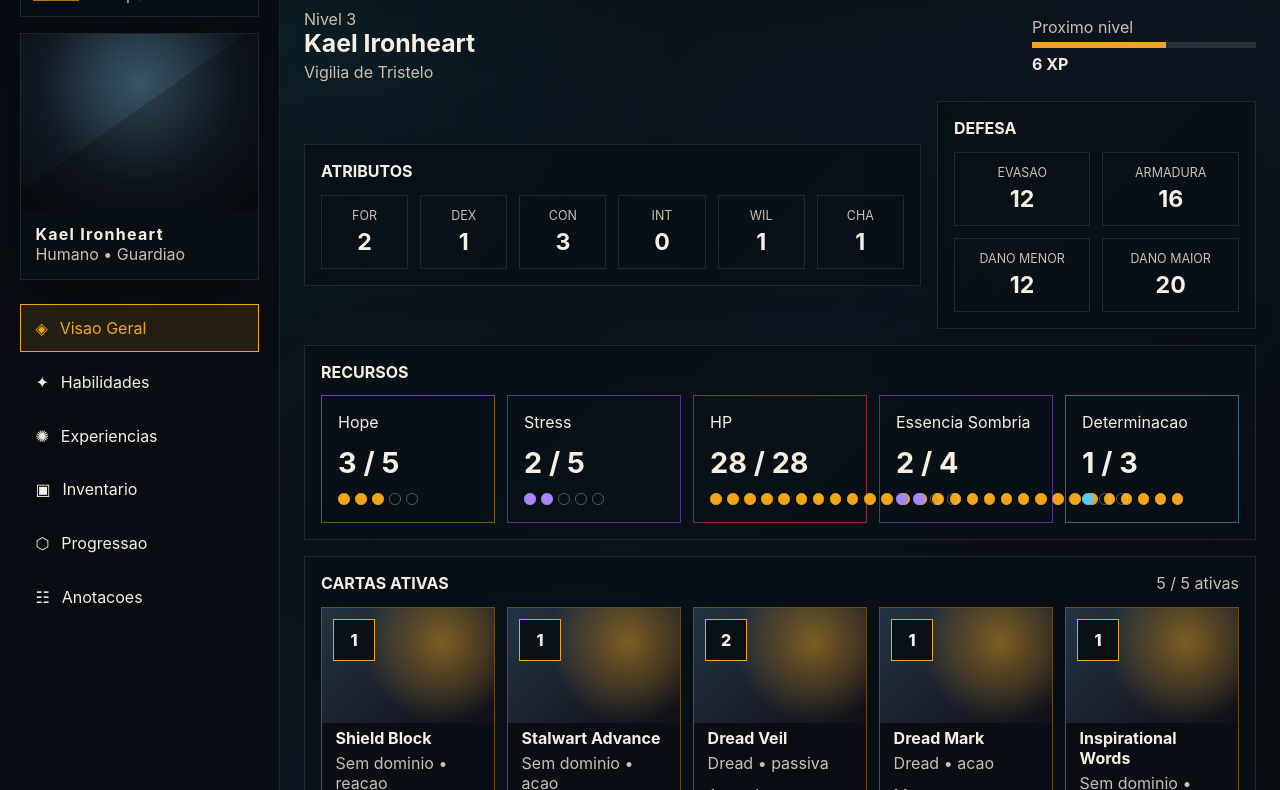
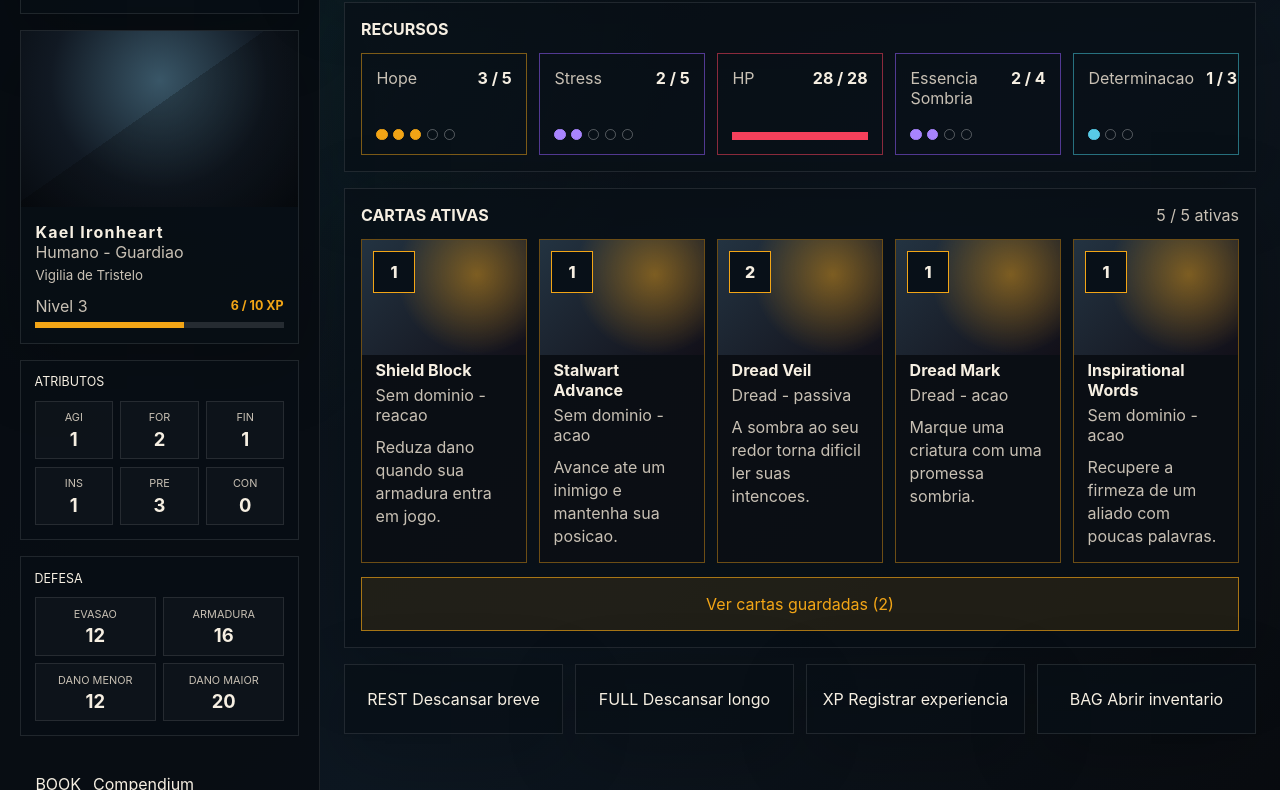
Before and after one commit to thmod-on/SoulForge, a website built with Vite: page index.html in a window 1280 px wide. Shown: the part 89-879 px from the top of the page. Built offline with nearby package versions, Linux system fonts and the light colour scheme.

Commit message:
feat: refine character overview layout

```diff
--- a/src/content/installedPacks.ts
+++ b/src/content/installedPacks.ts
@@ -3,7 +3,9 @@ import dread from "../../packs/demo/domains/domain.dread.json";
 import dreadMark from "../../packs/demo/cards/card.dread-mark.json";
 import dreadVeil from "../../packs/demo/cards/card.dread-veil.json";
 import inspirationalWords from "../../packs/demo/cards/card.inspirational-words.json";
+import lastStand from "../../packs/demo/cards/card.last-stand.json";
 import shieldBlock from "../../packs/demo/cards/card.shield-block.json";
+import shadowBargain from "../../packs/demo/cards/card.shadow-bargain.json";
 import stalwartAdvance from "../../packs/demo/cards/card.stalwart-advance.json";
 import gold from "../../packs/demo/items/item.gold.json";
 import healingPotion from "../../packs/demo/items/item.healing-potion.json";
@@ -23,7 +25,9 @@ export const catalog = createCatalog([manifest as PackManifest], [
   stalwartAdvance,
   dreadVeil,
   dreadMark,
+  shadowBargain,
   inspirationalWords,
+  lastStand,
   longSword,
   steelShield,
   leatherArmor,
--- a/src/domain/demoCharacter.ts
+++ b/src/domain/demoCharacter.ts
@@ -13,12 +13,12 @@ export const demoCharacter: Character = {
     quote: "Protejo para que outros possam ter um amanha."
   },
   attributes: [
+    { id: "dex", label: "AGI", value: 1 },
     { id: "for", label: "FOR", value: 2 },
-    { id: "dex", label: "DEX", value: 1 },
-    { id: "con", label: "CON", value: 3 },
-    { id: "int", label: "INT", value: 0 },
-    { id: "wil", label: "WIL", value: 1 },
-    { id: "cha", label: "CHA", value: 1 }
+    { id: "cha", label: "FIN", value: 1 },
+    { id: "wil", label: "INS", value: 1 },
+    { id: "con", label: "PRE", value: 3 },
+    { id: "int", label: "CON", value: 0 }
   ],
   defense: {
     evasion: 12,
@@ -40,6 +40,15 @@ export const demoCharacter: Character = {
       "card.demo.dread-veil",
       "card.demo.dread-mark",
       "card.demo.inspirational-words"
+    ],
+    learnedCardIds: [
+      "card.demo.shield-block",
+      "card.demo.stalwart-advance",
+      "card.demo.dread-veil",
+      "card.demo.dread-mark",
+      "card.demo.inspirational-words",
+      "card.demo.shadow-bargain",
+      "card.demo.last-stand"
     ]
   },
   inventory: {
--- a/src/domain/types.ts
+++ b/src/domain/types.ts
@@ -84,6 +84,7 @@ export type Character = {
   resources: ResourceTrack[];
   deck: {
     activeCardIds: string[];
+    learnedCardIds: string[];
   };
   inventory: {
     capacity: number;
--- a/src/main.ts
+++ b/src/main.ts
@@ -32,13 +32,18 @@ const state: {
   selectedCardId: "card.demo.dread-veil"
 };
 
-const navItems: Array<{ page: Page; label: string; icon: string }> = [
-  { page: "overview", label: "Visao Geral", icon: "◈" },
-  { page: "skills", label: "Habilidades", icon: "✦" },
-  { page: "experiences", label: "Experiencias", icon: "✺" },
-  { page: "inventory", label: "Inventario", icon: "▣" },
-  { page: "progression", label: "Progressao", icon: "⬡" },
-  { page: "notes", label: "Anotacoes", icon: "☷" }
+const topNavItems: Array<{ page: Page; label: string }> = [
+  { page: "overview", label: "Visao Geral" },
+  { page: "skills", label: "Habilidades" },
+  { page: "experiences", label: "Experiencias" },
+  { page: "inventory", label: "Inventario" },
+  { page: "progression", label: "Progressao" },
+  { page: "notes", label: "Anotacoes" }
+];
+
+const sideNavItems: Array<{ page: Page; label: string; icon: string }> = [
+  { page: "compendium", label: "Compendium", icon: "BOOK" },
+  { page: "settings", label: "Configuracoes", icon: "GEAR" }
 ];
 
 const itemFilterLabels: Record<InventoryFilter, string> = {
@@ -63,6 +68,19 @@ function progressPercent(value: number, max: number): number {
   return Math.min(100, Math.round((value / max) * 100));
 }
 
+function attributeTitle(label: string): string {
+  const labels: Record<string, string> = {
+    AGI: "Agilidade",
+    FOR: "Forca",
+    FIN: "Finesse",
+    INS: "Instinto",
+    PRE: "Presenca",
+    CON: "Conhecimento"
+  };
+
+  return labels[label] ?? label;
+}
+
 function getItemEntries(character: Character) {
   return character.inventory.entries
     .map((entry) => {
@@ -76,6 +94,13 @@ function getActiveCards(character: Character): CardDefinition[] {
   return character.deck.activeCardIds
     .map((cardId) => findDefinition(catalog, cardId))
     .filter((definition): definition is CardDefinition => definition?.type === "card");
+}
+
+function getInactiveCardCount(character: Character): number {
+  const learnedCardIds = character.deck.learnedCardIds ?? character.deck.activeCardIds;
+  const activeCardIds = new Set(character.deck.activeCardIds);
+
+  return learnedCardIds.filter((cardId) => !activeCardIds.has(cardId)).length;
 }
 
 function renderSidebar(character: Character): string {
@@ -92,11 +117,34 @@ function renderSidebar(character: Character): string {
         <div class="portrait-art"></div>
         <div>
           <strong>${escapeHtml(character.identity.name)}</strong>
-          <span>${escapeHtml(character.identity.ancestry)} • ${escapeHtml(character.identity.className)}</span>
+          <span>${escapeHtml(character.identity.ancestry)} - ${escapeHtml(character.identity.className)}</span>
+          <small>${escapeHtml(character.identity.community)}</small>
+          <div class="portrait-progress">
+            <div>
+              <span>Nivel ${character.identity.level}</span>
+              <strong>${character.identity.xp} / ${character.identity.nextLevelXp} XP</strong>
+            </div>
+            <div class="bar"><i style="width: ${progressPercent(character.identity.xp, character.identity.nextLevelXp)}%"></i></div>
+          </div>
         </div>
       </div>
-      <nav class="side-nav" aria-label="Menu principal">
-        ${navItems
+      <section class="sidebar-section">
+        <div class="sidebar-section-title">Atributos</div>
+        <div class="sidebar-attribute-grid">
+          ${character.attributes.map((attribute) => `<div><span title="${attributeTitle(attribute.label)}">${attribute.label}</span><strong>${attribute.value}</strong></div>`).join("")}
+        </div>
+      </section>
+      <section class="sidebar-section">
+        <div class="sidebar-section-title">Defesa</div>
+        <div class="sidebar-defense-grid">
+          <div><span>Evasao</span><strong>${character.defense.evasion}</strong></div>
+          <div><span>Armadura</span><strong>${character.defense.armor}</strong></div>
+          <div><span>Dano menor</span><strong>${character.defense.minor}</strong></div>
+          <div><span>Dano maior</span><strong>${character.defense.major}</strong></div>
+        </div>
+      </section>
+      <nav class="side-nav" aria-label="Menu secundario">
+        ${sideNavItems
           .map(
             (item) => `
               <button class="nav-button ${state.page === item.page ? "is-active" : ""}" data-page="${item.page}">
@@ -119,8 +167,11 @@ function renderSidebar(character: Character): string {
 function renderTopbar(): string {
   return `
     <header class="topbar">
-      <button class="top-link ${state.page === "compendium" ? "is-active" : ""}" data-page="compendium">Compendium</button>
-      <button class="top-link ${state.page === "settings" ? "is-active" : ""}" data-page="settings">Configuracoes</button>
+      <nav class="top-nav" aria-label="Menu do personagem">
+        ${topNavItems
+          .map((item) => `<button class="top-link ${state.page === item.page ? "is-active" : ""}" data-page="${item.page}">${item.label}</button>`)
+          .join("")}
+      </nav>
       <span class="offline-pill" title="A PWA instala o app e guarda a casca offline.">Offline-ready</span>
     </header>
   `;
@@ -137,11 +188,11 @@ function renderResources(character: Character): string {
           .map(
             (resource) => `
               <article class="resource-card tone-${resource.tone}">
-                <span>${escapeHtml(resource.label)}</span>
-                <strong>${resource.value} / ${resource.max}</strong>
-                <div class="pips" aria-hidden="true">
-                  ${Array.from({ length: resource.max }, (_, index) => `<i class="${index < resource.value ? "filled" : ""}"></i>`).join("")}
+                <div class="resource-card-header">
+                  <span>${escapeHtml(resource.label)}</span>
+                  <strong>${resource.value} / ${resource.max}</strong>
                 </div>
+                ${renderResourceIndicator(resource.value, resource.max)}
               </article>
             `
           )
@@ -151,43 +202,24 @@ function renderResources(character: Character): string {
   `;
 }
 
+function renderResourceIndicator(value: number, max: number): string {
+  if (max > 10) {
+    return `<div class="resource-meter" aria-hidden="true"><i style="width: ${progressPercent(value, max)}%"></i></div>`;
+  }
+
+  return `
+    <div class="pips" aria-hidden="true">
+      ${Array.from({ length: max }, (_, index) => `<i class="${index < value ? "filled" : ""}"></i>`).join("")}
+    </div>
+  `;
+}
+
 function renderOverview(character: Character): string {
   const activeCards = getActiveCards(character);
+  const inactiveCards = getInactiveCardCount(character);
+
   return `
     <main class="content">
-      <section class="hero-strip">
-        <div>
-          <span>Nivel ${character.identity.level}</span>
-          <h1>${escapeHtml(character.identity.name)}</h1>
-          <p>${escapeHtml(character.identity.community)}</p>
-        </div>
-        <div class="xp-block">
-          <span>Proximo nivel</span>
-          <div class="bar"><i style="width: ${progressPercent(character.identity.xp, character.identity.nextLevelXp)}%"></i></div>
-          <strong>${character.identity.xp} XP</strong>
-        </div>
-      </section>
-      <section class="overview-grid">
-        <div class="band">
-          <div class="section-heading">
-            <h2>Atributos</h2>
-          </div>
-          <div class="attribute-grid">
-            ${character.attributes.map((attribute) => `<div><span>${attribute.label}</span><strong>${attribute.value}</strong></div>`).join("")}
-          </div>
-        </div>
-        <div class="band">
-          <div class="section-heading">
-            <h2>Defesa</h2>
-          </div>
-          <div class="defense-grid">
-            <div><span>Evasao</span><strong>${character.defense.evasion}</strong></div>
-            <div><span>Armadura</span><strong>${character.defense.armor}</strong></div>
-            <div><span>Dano menor</span><strong>${character.defense.minor}</strong></div>
-            <div><span>Dano maior</span><strong>${character.defense.major}</strong></div>
-          </div>
-        </div>
-      </section>
       ${renderResources(character)}
       <section class="band">
         <div class="section-heading">
@@ -197,12 +229,15 @@ function renderOverview(character: Character): string {
         <div class="card-row">
           ${activeCards.map(renderCardTile).join("")}
         </div>
+        <button class="deck-drawer-button" data-action="open-stored-cards">
+          Ver cartas guardadas (${inactiveCards})
+        </button>
       </section>
       <section class="quick-actions">
-        <button data-action="rest-short"><span>☕</span> Descansar breve</button>
-        <button data-action="rest-long"><span>♨</span> Descansar longo</button>
-        <button data-page="experiences"><span>✺</span> Registrar experiencia</button>
-        <button data-page="inventory"><span>▣</span> Abrir inventario</button>
+        <button data-action="rest-short"><span>REST</span> Descansar breve</button>
+        <button data-action="rest-long"><span>FULL</span> Descansar longo</button>
+        <button data-page="experiences"><span>XP</span> Registrar experiencia</button>
+        <button data-page="inventory"><span>BAG</span> Abrir inventario</button>
       </section>
     </main>
   `;
@@ -215,7 +250,7 @@ function renderCardTile(card: CardDefinition): string {
       <div class="card-tier">${card.tier}</div>
       <div class="card-art"></div>
       <h3>${escapeHtml(card.name)}</h3>
-      <span>${escapeHtml(domain?.name ?? "Sem dominio")} • ${escapeHtml(card.cardType)}</span>
+      <span>${escapeHtml(domain?.name ?? "Sem dominio")} - ${escapeHtml(card.cardType)}</span>
       <p>${escapeHtml(card.summary)}</p>
     </article>
   `;
@@ -234,7 +269,7 @@ function renderInventory(character: Character): string {
         <div class="screen-title">
           <h1>Inventario</h1>
           <label class="search-box">
-            <span>⌕</span>
+            <span>BUSCA</span>
             <input type="search" placeholder="Procurar item..." aria-label="Procurar item" />
           </label>
         </div>
@@ -257,10 +292,13 @@ function renderInventory(character: Character): string {
         </div>
         <div class="section-heading">
           <h2>Mochila</h2>
-          <span>${currentWeight} / ${character.inventory.capacity}</span>
         </div>
         <div class="item-grid">
           ${filteredEntries.map(({ entry, item }) => renderItemTile(entry.quantity, item, selectedItem?.id === item.id)).join("")}
+        </div>
+        <div class="capacity-summary">
+          <span>Capacidade</span>
+          <strong>${currentWeight} / ${character.inventory.capacity}</strong>
         </div>
         <div class="capacity-bar"><i style="width: ${progressPercent(currentWeight, character.inventory.capacity)}%"></i></div>
       </section>
@@ -282,11 +320,11 @@ function renderItemTile(quantity: number, item: ItemDefinition, selected: boolea
 
 function itemIcon(category: ItemDefinition["category"]): string {
   const icons: Record<ItemDefinition["category"], string> = {
-    arma: "⚔",
-    armadura: "⬟",
-    consumivel: "◉",
-    equipamento: "◎",
-    loot: "◆"
+    arma: "WPN",
+    armadura: "ARM",
+    consumivel: "POT",
+    equipamento: "KIT",
+    loot: "LOOT"
   };
 
   return icons[category];
@@ -304,7 +342,7 @@ function renderItemPanel(item?: ItemDefinition): string {
           <h2>${escapeHtml(item.name)}</h2>
           <span>${item.tier ? `Tier ${item.tier}` : itemFilterLabels[item.category]}</span>
         </div>
-        <button aria-label="Fechar detalhes">×</button>
+        <button aria-label="Fechar detalhes">x</button>
       </div>
       <div class="feature-art item-detail-art">${itemIcon(item.category)}</div>
       <p>${escapeHtml(item.summary)}</p>
@@ -336,7 +374,7 @@ function renderCompendium(): string {
             <p>Cartas filtradas pelo dominio Dread</p>
           </div>
           <label class="search-box">
-            <span>⌕</span>
+            <span>BUSCA</span>
             <input type="search" placeholder="Procurar carta..." aria-label="Procurar carta" />
           </label>
         </div>
@@ -364,7 +402,7 @@ function renderCompendiumCard(card: CardDefinition, selected: boolean): string {
     <button class="compendium-card ${selected ? "is-active" : ""}" data-card-id="${card.id}">
       <span>Tier ${card.tier}</span>
       <strong>${escapeHtml(card.name)}</strong>
-      <small>${escapeHtml(domain?.name ?? "Sem dominio")} • ${escapeHtml(card.cardType)}</small>
+      <small>${escapeHtml(domain?.name ?? "Sem dominio")} - ${escapeHtml(card.cardType)}</small>
       <p>${escapeHtml(card.summary)}</p>
     </button>
   `;
@@ -382,11 +420,11 @@ function renderCardPanel(card?: CardDefinition): string {
       <div class="panel-heading">
         <div>
           <h2>${escapeHtml(card.name)}</h2>
-          <span>${escapeHtml(domain?.name ?? "Sem dominio")} • Tier ${card.tier}</span>
+          <span>${escapeHtml(domain?.name ?? "Sem dominio")} - Tier ${card.tier}</span>
         </div>
-        <button aria-label="Fechar detalhes">×</button>
+        <button aria-label="Fechar detalhes">x</button>
       </div>
-      <div class="feature-art card-detail-art">✦</div>
+      <div class="feature-art card-detail-art">CARD</div>
       <p>${escapeHtml(card.summary)}</p>
       <dl class="detail-list">
         <div><dt>Tipo</dt><dd>${escapeHtml(card.cardType)}</dd></div>
@@ -414,7 +452,7 @@ function renderPlaceholder(page: Page): string {
   return `
     <main class="content">
       <section class="empty-state">
-        <span>◇</span>
+        <span>...</span>
         <h1>${labels[page]}</h1>
         <p>Esta tela ja esta ligada na navegacao e sera preenchida no proximo ciclo.</p>
       </section>
--- a/src/styles.css
+++ b/src/styles.css
@@ -41,7 +41,7 @@ button {
 
 .app-shell {
   display: grid;
-  grid-template-columns: 17.5rem minmax(0, 1fr);
+  grid-template-columns: 20rem minmax(0, 1fr);
   min-height: 100vh;
 }
 
@@ -93,11 +93,10 @@ button {
 
 .brand span,
 .portrait span,
+.portrait small,
 .pack-status span,
 .pack-status small,
 .section-heading span,
-.hero-strip span,
-.hero-strip p,
 .screen-title p,
 .detail-panel span,
 .detail-panel p,
@@ -122,6 +121,81 @@ button {
 
 .portrait > div:last-child {
   padding: 0.9rem;
+}
+
+.portrait small {
+  display: block;
+  margin-top: 0.35rem;
+}
+
+.portrait-progress {
+  display: grid;
+  gap: 0.4rem;
+  margin-top: 0.8rem;
+}
+
+.portrait-progress div:first-child {
+  display: flex;
+  align-items: center;
+  justify-content: space-between;
+  gap: 0.75rem;
+}
+
+.portrait-progress strong {
+  color: #f2a516;
+  font-size: 0.78rem;
+  letter-spacing: 0;
+}
+
+.sidebar-section {
+  border: 1px solid rgba(255, 255, 255, 0.1);
+  background: rgba(8, 15, 22, 0.58);
+  padding: 0.85rem;
+}
+
+.sidebar-section-title {
+  margin-bottom: 0.7rem;
+  color: #f6efe2;
+  font-size: 0.78rem;
+  text-transform: uppercase;
+}
+
+.sidebar-attribute-grid,
+.sidebar-defense-grid {
+  display: grid;
+  gap: 0.45rem;
+}
+
+.sidebar-attribute-grid {
+  grid-template-columns: repeat(3, minmax(0, 1fr));
+}
+
+.sidebar-defense-grid {
+  grid-template-columns: repeat(2, minmax(0, 1fr));
+}
+
+.sidebar-attribute-grid div,
+.sidebar-defense-grid div {
+  min-height: 3.6rem;
+  border: 1px solid rgba(255, 255, 255, 0.1);
+  padding: 0.55rem;
+  text-align: center;
+  background: rgba(255, 255, 255, 0.025);
+}
+
+.sidebar-attribute-grid span,
+.sidebar-defense-grid span {
+  display: block;
+  color: #c8c0b4;
+  font-size: 0.68rem;
+  text-transform: uppercase;
+}
+
+.sidebar-attribute-grid strong,
+.sidebar-defense-grid strong {
+  display: block;
+  margin-top: 0.2rem;
+  font-size: 1.15rem;
 }
 
 .side-nav {
@@ -183,9 +257,16 @@ button {
   display: flex;
   align-items: center;
   gap: 1rem;
-  min-height: 4.4rem;
+  min-height: 4.2rem;
   padding: 0 1.5rem;
   border-width: 0 0 1px;
+}
+
+.top-nav {
+  display: flex;
+  flex-wrap: wrap;
+  align-items: center;
+  gap: 0.45rem;
 }
 
 .top-link {
@@ -212,8 +293,6 @@ button {
   align-items: start;
 }
 
-.hero-strip,
-.overview-grid,
 .screen-title,
 .section-heading,
 .filter-row,
@@ -224,12 +303,6 @@ button {
   gap: 1rem;
 }
 
-.hero-strip {
-  justify-content: space-between;
-  min-height: 5rem;
-}
-
-.hero-strip h1,
 .screen-title h1,
 .empty-state h1 {
   margin: 0;
@@ -237,15 +310,8 @@ button {
   line-height: 1.2;
 }
 
-.hero-strip p,
 .screen-title p {
   margin: 0.25rem 0 0;
-}
-
-.xp-block {
-  display: grid;
-  gap: 0.35rem;
-  min-width: 14rem;
 }
 
 .bar,
@@ -260,11 +326,6 @@ button {
   display: block;
   height: 100%;
   background: #f2a516;
-}
-
-.overview-grid {
-  display: grid;
-  grid-template-columns: minmax(0, 1.45fr) minmax(18rem, 0.75fr);
 }
 
 .band,
@@ -330,14 +391,28 @@ button {
 
 .resource-card {
   display: grid;
-  gap: 0.75rem;
-  min-height: 8rem;
-  padding: 1rem;
+  align-content: space-between;
+  gap: 0.85rem;
+  min-height: 6.4rem;
+  padding: 0.9rem;
   border: 1px solid rgba(255, 255, 255, 0.12);
 }
 
-.resource-card strong {
-  font-size: 1.8rem;
+.resource-card-header {
+  display: flex;
+  align-items: baseline;
+  justify-content: space-between;
+  gap: 0.75rem;
+}
+
+.resource-card-header span {
+  min-width: 0;
+  color: #c8c0b4;
+}
+
+.resource-card-header strong {
+  white-space: nowrap;
+  font-size: 1rem;
 }
 
 .tone-hope {
@@ -359,12 +434,15 @@ button {
 
 .pips {
   display: flex;
+  flex-wrap: wrap;
   gap: 0.35rem;
+  max-width: 100%;
 }
 
 .pips i {
-  width: 0.72rem;
-  height: 0.72rem;
+  flex: 0 0 auto;
+  width: 0.7rem;
+  height: 0.7rem;
   border: 1px solid rgba(255, 255, 255, 0.3);
   border-radius: 50%;
 }
@@ -383,6 +461,31 @@ button {
 .tone-focus .pips i.filled {
   background: #58cbe7;
   border-color: #58cbe7;
+}
+
+.resource-meter {
+  height: 0.5rem;
+  overflow: hidden;
+  background: rgba(255, 255, 255, 0.12);
+}
+
+.resource-meter i {
+  display: block;
+  height: 100%;
+  background: #f6405b;
+}
+
+.tone-hope .resource-meter i {
+  background: #f2a516;
+}
+
+.tone-stress .resource-meter i,
+.tone-shadow .resource-meter i {
+  background: #a985ff;
+}
+
+.tone-focus .resource-meter i {
+  background: #58cbe7;
 }
 
 .card-row {
@@ -430,6 +533,19 @@ button {
 .compendium-card p {
   margin: 0.7rem 0 0;
   line-height: 1.45;
+}
+
+.deck-drawer-button {
+  width: 100%;
+  min-height: 3.4rem;
+  margin-top: 0.85rem;
+  border: 1px solid rgba(242, 165, 22, 0.65);
+  color: #f2a516;
+  background: rgba(242, 165, 22, 0.1);
+}
+
+.deck-drawer-button:hover {
+  background: rgba(242, 165, 22, 0.16);
 }
 
 .quick-actions {
@@ -526,6 +642,19 @@ button {
 
 .capacity-bar {
   margin-top: 0.25rem;
+}
+
+.capacity-summary {
+  display: flex;
+  align-items: center;
+  justify-content: space-between;
+  gap: 1rem;
+  margin-top: -0.25rem;
+  color: #c8c0b4;
+}
+
+.capacity-summary strong {
+  color: #f6efe2;
 }
 
 .detail-panel {
@@ -641,11 +770,10 @@ button {
 
 @media (max-width: 1180px) {
   .app-shell {
-    grid-template-columns: 14rem minmax(0, 1fr);
+    grid-template-columns: 17rem minmax(0, 1fr);
   }
 
-  .content-with-panel,
-  .overview-grid {
+  .content-with-panel {
     grid-template-columns: 1fr;
   }
 
@@ -671,8 +799,7 @@ button {
     border-bottom: 1px solid rgba(255, 255, 255, 0.09);
   }
 
-  .portrait,
-  .pack-status {
+  .portrait {
     display: none;
   }
 
@@ -681,8 +808,7 @@ button {
   }
 
   .topbar,
-  .screen-title,
-  .hero-strip {
+  .screen-title {
     align-items: stretch;
     flex-direction: column;
   }
```
Also changed, not shown: packs/demo/cards/card.last-stand.json (added, +12 -0 lines), packs/demo/cards/card.shadow-bargain.json (added, +12 -0 lines), src/domain/catalog.test.ts (+1 -1 lines), src/storage/characterRepository.ts (+14 -1 lines), 1 other file.
